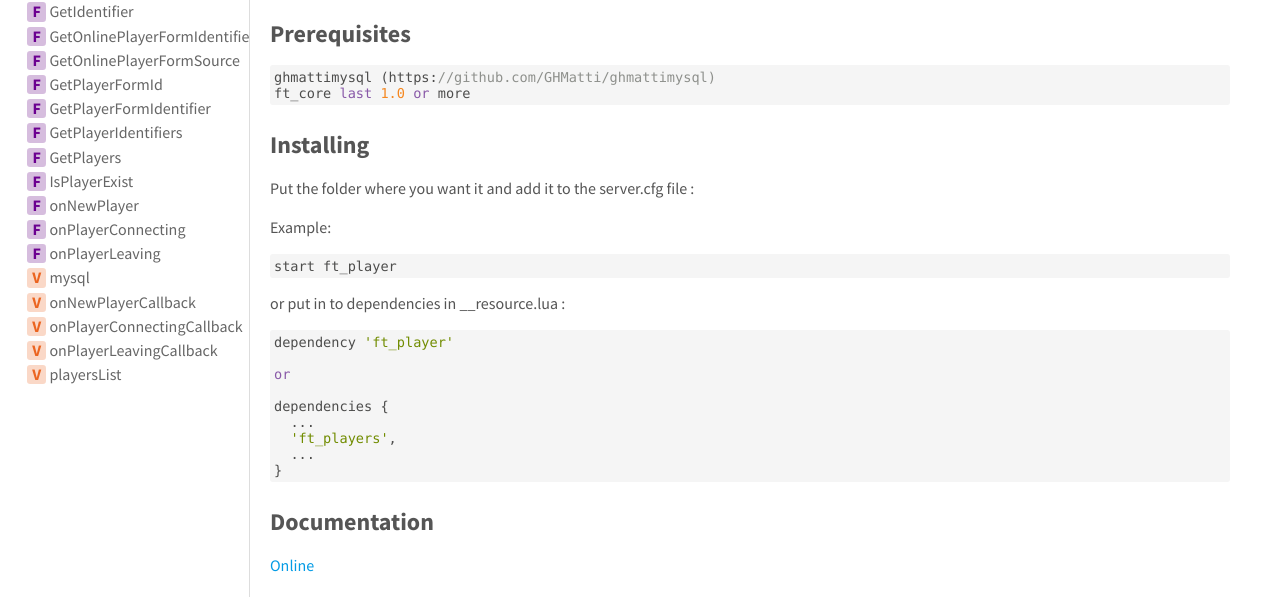
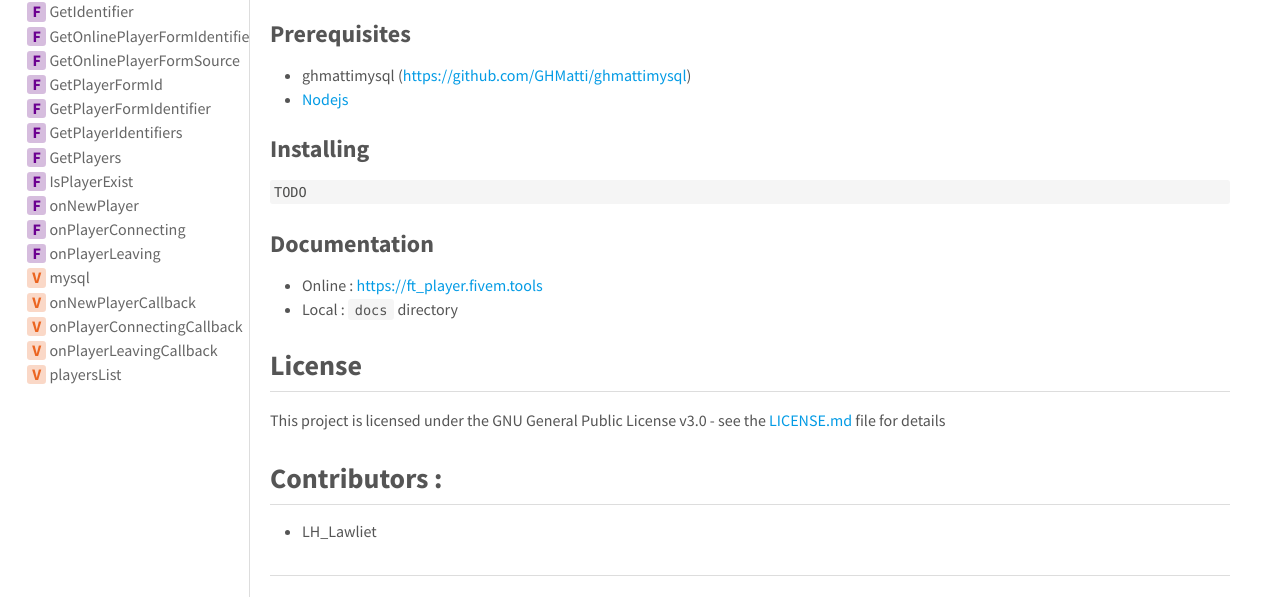
Before and after one commit to FivemTools/ft_player, a website: page docs/index.html in a window 1280 px wide. Shown: the part 107-704 px from the top of the page. Drawn offline with Linux system fonts and the light colour scheme.

Commit message:
Update to npm

```diff
--- a/docs/index.html
+++ b/docs/index.html
@@ -51,23 +51,15 @@
 </div>
 </nav>
 
-<div class="content" data-ice="content"><div data-ice="index" class="github-markdown"><h1 id="ft-player">ft_player</h1><h3 id="prerequisites">Prerequisites</h3><pre><code><code class="source-code prettyprint">ghmattimysql (https://github.com/GHMatti/ghmattimysql)
-ft_core last 1.0 or more</code>
-</code></pre><h3 id="installing">Installing</h3><p>Put the folder where you want it and add it to the server.cfg file :</p>
-<p>Example:</p>
-<pre><code><code class="source-code prettyprint">start ft_player</code>
-</code></pre><p>or put in to dependencies in __resource.lua :</p>
-<pre><code><code class="source-code prettyprint">dependency &apos;ft_player&apos;
-
-or
-
-dependencies {
-  ...
-  &apos;ft_players&apos;,
-  ...
-}
-</code>
-</code></pre><h3 id="documentation">Documentation</h3><p><a href="https://fivemtools-player.readme.io/v2.0/">Online</a></p>
+<div class="content" data-ice="content"><div data-ice="index" class="github-markdown"><h1 id="ft-player">ft_player</h1><h3 id="prerequisites">Prerequisites</h3><ul>
+<li>ghmattimysql (<a href="https://github.com/GHMatti/ghmattimysql">https://github.com/GHMatti/ghmattimysql</a>)</li>
+<li><a href="https://nodejs.org/">Nodejs</a></li>
+</ul>
+<h3 id="installing">Installing</h3><pre><code><code class="source-code prettyprint">TODO</code>
+</code></pre><h3 id="documentation">Documentation</h3><ul>
+<li>Online : <a href="https://ft_player.fivem.tools">https://ft_player.fivem.tools</a></li>
+<li>Local : <code>docs</code> directory</li>
+</ul>
 <h2 id="license">License</h2><p>This project is licensed under the GNU General Public License v3.0 - see the <a href="LICENSE.md">LICENSE.md</a> file for details</p>
 <h2 id="contributors--">Contributors :</h2><ul>
 <li>LH_Lawliet</li>
--- a/package.json
+++ b/package.json
@@ -11,9 +11,6 @@
     "esdoc": "^1.1.0",
     "esdoc-standard-plugin": "^1.0.0",
     "esdoc-es7-plugin": "^0.0.3"
-  },
-  "scripts": {
-    "test": "echo \"Error: no test specified\" && exit 1"
   },
   "repository": {
     "type": "git",
```
Also changed, not shown: docs/index.json (+2 -2 lines).
